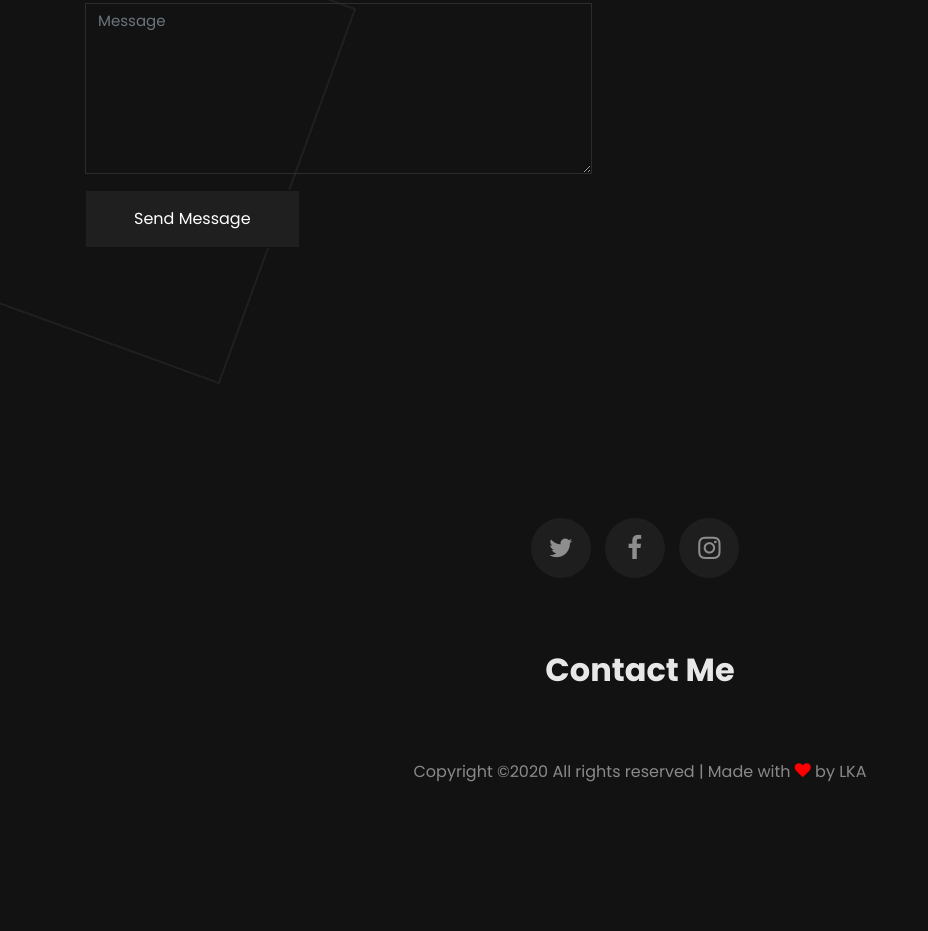
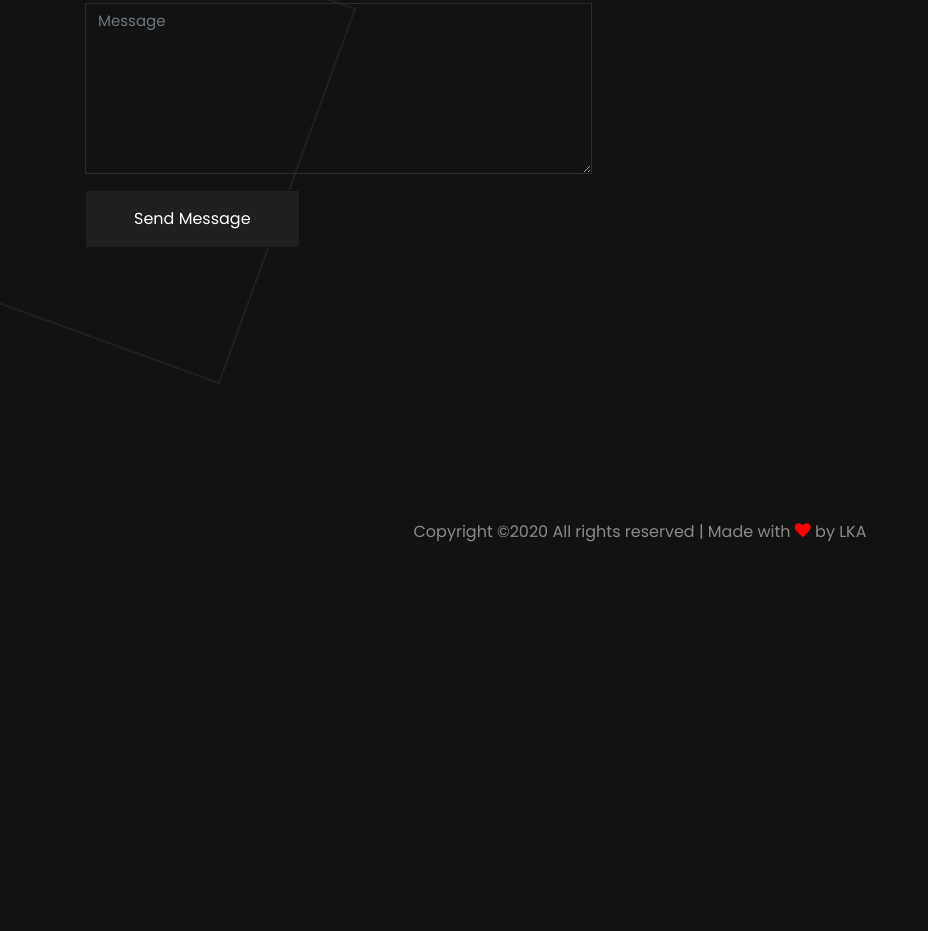
Before and after one commit to lkarjun/Lka, a plain HTML site: page contact.html in a window 1280 px wide. Shown: the part 572-1503 px from the top of the page, without its empty margins (0-928 px from the left). After the commit the page ends 1263 px from the top, so only its background shows below. Drawn offline with Linux system fonts and the light colour scheme; some packages are replaced by stand-ins of ours; no server answers; files whose address does not match are found by name.

Commit message:
Update contact.html

```diff
--- a/contact.html
+++ b/contact.html
@@ -111,7 +111,7 @@
         </div>
       </section>
 
-      <footer class="ftco-footer ftco-bg-dark ftco-section">
+<!--       <footer class="ftco-footer ftco-bg-dark ftco-section">
         <div class="container">
           <div class="row mb-5 justify-content-center">
             <div class="col-md-5 text-center">
@@ -134,6 +134,33 @@
               <p>
       Copyright &copy;<script>document.write(new Date().getFullYear());</script> All rights reserved | Made with <i class="icon-heart" aria-hidden="true" style="color: red;"></i> by <a>LKA</a>
     </p>
+            </div>
+          </div>
+        </div>
+      </footer> -->
+      <footer class="ftco-footer ftco-bg-dark ftco-section">
+        <div class="container">
+          <!-- <div class="row mb-5 justify-content-center">
+            <div class="col-md-5 text-center">
+              <div class="ftco-footer-widget mb-5">
+                <ul class="ftco-footer-social list-unstyled">
+                  <li class="ftco-animate"><a href="#"><span class="icon-twitter"></span></a></li>
+                  <li class="ftco-animate"><a href="#"><span class="icon-facebook"></span></a></li>
+                  <li class="ftco-animate"><a href="#"><span class="icon-instagram"></span></a></li>
+                </ul>
+              </div>
+              <div class="ftco-footer-widget">
+                <h2 class="mb-3">Contact Me</h2>
+                <p class="h3 email"><a href="#">lk.arjun@hotmail.com</a></p>
+              </div>
+            </div>
+          </div> -->
+          <div class="row">
+            <div class="col-md-12 text-center">
+
+              <p><!-- Link back to Colorlib can't be removed. Template is licensed under CC BY 3.0. -->
+      Copyright &copy;<script>document.write(new Date().getFullYear());</script> All rights reserved | Made with <i class="icon-heart" aria-hidden="true" style="color: red;"></i> by <a>LKA</a>
+      <!-- Link back to Colorlib can't be removed. Template is licensed under CC BY 3.0. --></p>
             </div>
           </div>
         </div>
```
